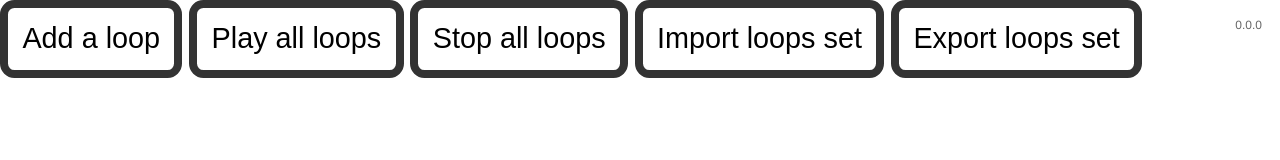
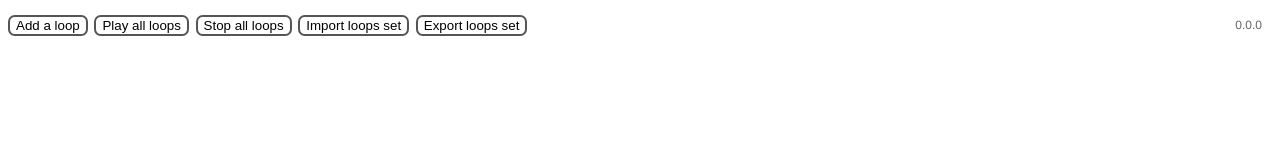
Before and after one commit to jimkang/phasesmash, a website built with Vite: page index.html in a window 1280 px wide. Built offline with nearby package versions, Linux system fonts and the light colour scheme; what @jimkang/randomid, audio-context-singleton, one-listener-per-element, route-state would draw is missing.

Commit message:
Make buttons smaller. Bring back body margins.

```diff
--- a/app.css
+++ b/app.css
@@ -3,8 +3,6 @@ body {
   font-family: Helvetica, sans-serif;
   background: #fff;
   color: #333;
-  margin: 0;
-  margin-bottom: 2rem;
 }
 
 .invisible {
@@ -24,12 +22,10 @@ ul {
 }
 
 button {
-  font-size: 1.2em;
   cursor: pointer;
-  padding: 0.5em;
   border-radius: 0.5em;
-  border-width: 8px;
-  border-color: #333;
+  border-width: 2px;
+  border-color: #555;
   border-style: solid;
   background-color: #fff;
   min-width: 44px;
```
